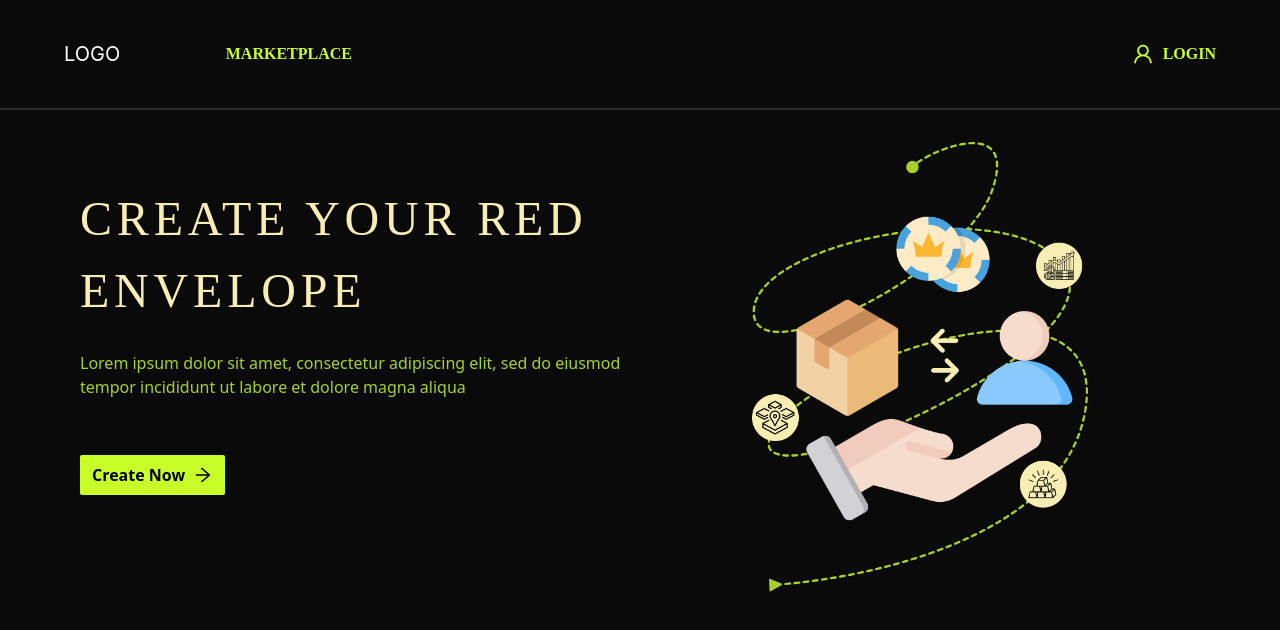
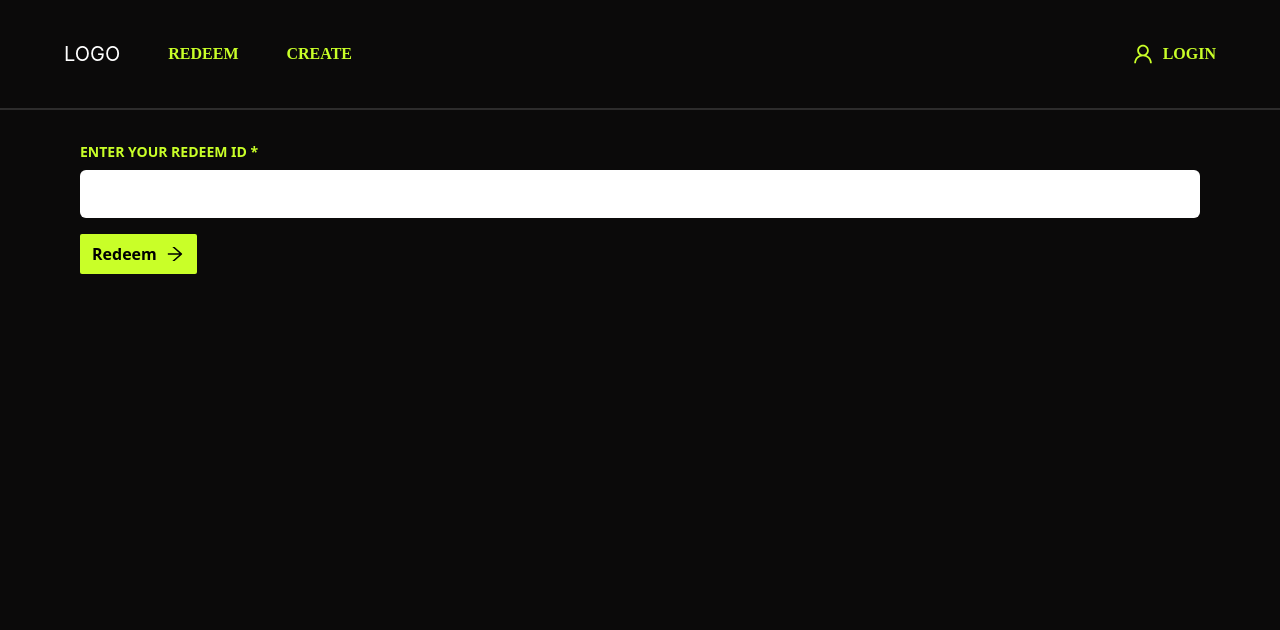
Before and after one commit to 0xAritra/lifafa, a React (Create React App) app: page /redeem in a window 1280 px wide. Before the commit this address led to /. Shown: the top 630 px of the page. Built offline with nearby package versions, Linux system fonts and the light colour scheme.

Commit message:
Update: redeem input page added

```diff
--- a/src/App.js
+++ b/src/App.js
@@ -5,6 +5,7 @@ import LandingPage from './pages/landing';
 import Navbar from './components/navbar';
 import CreateLink from './pages/create-link';
 import CompanyHistoryCard from './components/history';
+import RedeemLanding from './pages/redeem-input';
 
 function App() {
   return (<>
@@ -12,6 +13,7 @@ function App() {
     <div className="my-8 md:mx-20 mx-8">
       <Routes>
         <Route path="/" element={<LandingPage />} />
+        <Route path="/redeem" element={<RedeemLanding />} />
         <Route path="/redeem/:id?" element={<ClaimReward />} />
         <Route path="/create-link" element={<CreateLink />} />
       </Routes>
--- a/src/components/navbar.js
+++ b/src/components/navbar.js
@@ -13,7 +13,8 @@ const Navbar = () => {
                     <h1 className="text-white text-xl font-[Inter]">
                         <Link to={'/'}>LOGO</Link>
                     </h1>
-                    <Link to={''}><span className="text-[#C9FF28] hidden md:block font-semibold uppercase">Marketplace</span></Link>
+                    <Link to={'/redeem'}><span className="text-[#C9FF28] hidden md:block font-semibold uppercase">Redeem</span></Link>
+                    <Link to={'/create-link'}><span className="text-[#C9FF28] hidden md:block font-semibold uppercase">Create</span></Link>
                 </div>
                 <div className="col-span-6"></div>
                 <div className="col-span-3 flex items-center justify-end text-[#C9FF28] text-sm md:text-base">
@@ -28,7 +29,8 @@ const Navbar = () => {
                         <Popover
                             content={<div className="w-[250px]" onClick={e => setMenuOpen(false)}>
                                 <div className="flex flex-col gap-3">
-                                    <Link to={''}><span className="text-[#C9FF28] font-semibold uppercase">Marketplace</span></Link>
+                                    <Link to={'/redeem'}><span className="text-[#C9FF28] font-semibold uppercase">Redeem</span></Link>
+                                    <Link to={'/create-link'}><span className="text-[#C9FF28] font-semibold uppercase">Create</span></Link>
                                     <Link to={''}><span className="text-[#C9FF28] font-semibold uppercase">Login</span></Link>
                                     {/* <Link to={''}><span className="text-[#C9FF28] font-semibold uppercase">{tmpAddress.slice(0, 6)}...{tmpAddress.slice(-4)}</span></Link> */}
                                 </div>
--- a/src/pages/create-link.js
+++ b/src/pages/create-link.js
@@ -135,7 +135,12 @@ const CreateLink = () => {
             }).then(() => {
                 message.success('Shared successfully');
             })
-                .catch(console.error);
+                .catch(err => {
+                    notification.error({
+                        message: 'Failed to share',
+                        description: err,
+                    });
+                });
         } else {
             notification.error({
                 message: 'Failed to share',
@@ -159,7 +164,7 @@ const CreateLink = () => {
                 <form className="flex gap-8 flex-col" onSubmit={handleFormSubmit}>
                     <div data-aos-delay={100} data-aos="fade-up" className="flex flex-col gap-2">
                         <label className="text-[#C9FF28] font-semibold text-sm uppercase">Enter funds to be added *</label>
-                        <input value={funds} onChange={e => setFunds(e.target.value)} className="bg-white px-2 py-3 rounded-md w-full focus:outline-none font-[Inter] font-semibold" />
+                        <input type="number" value={funds} onChange={e => setFunds(e.target.value)} className="bg-white px-2 py-3 rounded-md w-full focus:outline-none font-[Inter] font-semibold" />
                     </div>
                     <ConfigProvider
                         theme={{
@@ -178,7 +183,7 @@ const CreateLink = () => {
                                         return current && current < yesterday;
                                     }}
                                 />
-                                <div data-aos-delay={300} data-aos="fade-up" className="w-full">
+                                <div data-aos="fade-up" className="w-full">
                                     <TimePicker
                                         className="bg-white px-2 py-3 rounded-md w-full focus:outline-none font-[Inter] font-semibold"
                                         onChange={e => setTimeLimit(e)}
@@ -190,12 +195,12 @@ const CreateLink = () => {
                             </div>
                         </div>
                     </ConfigProvider>
-                    <div data-aos-delay={400} data-aos="fade-up" className="flex flex-col gap-2">
+                    <div data-aos-delay={300} data-aos="fade-up" className="flex flex-col gap-2">
                         <label className="text-[#C9FF28] font-semibold text-sm uppercase">NFTS address *</label>
                         <input value={NFTSAddress} onChange={e => setNFTSAddress(e.target.value)} className="bg-white px-2 py-3 rounded-md w-full focus:outline-none font-[Inter] font-semibold" />
                     </div>
                     <div className="my-4 flex ">
-                        <button data-aos-delay={500} data-aos="fade-up" className="bg-[#c9ff28] rounded-sm flex gap-2 px-3 py-2 items-center font-semibold">Generate Link <AiOutlineArrowRight className="text-xl" /></button>
+                        <button data-aos-delay={400} data-aos="fade-up" className="bg-[#c9ff28] rounded-sm flex gap-2 px-3 py-2 items-center font-semibold">Generate Link <AiOutlineArrowRight className="text-xl" /></button>
                     </div>
                 </form>
                 <div className="my-4">
--- /dev/null
+++ b/src/pages/redeem-input.js
@@ -0,0 +1,45 @@
+import Aos from "aos";
+import 'aos/dist/aos.css';
+import { useContext, useEffect, useRef, useState } from "react";
+import { AiOutlineArrowRight } from "react-icons/ai";
+import { useNavigate } from "react-router-dom";
+import { GlobalContext } from "../contexts/globalContext";
+
+const RedeemLanding = () => {
+    const isMounted = useRef(false);
+    const [redeemId, setRedeemId] = useState(null);
+    const navigate = useNavigate();
+    const {message, notification} = useContext(GlobalContext);
+
+    useEffect(() => {
+        if (!isMounted.current) {
+            isMounted.current = true;
+            Aos.init();
+        }
+    }, [])
+
+    const handleFormSubmit = e => {
+        e.preventDefault();
+        //validate redeemId
+        if (!redeemId || redeemId === '') {
+            message.error('Please enter a valid redeem id');
+            return;
+        }
+        navigate(`/redeem/${redeemId}`);
+    }
+    return (
+        <>
+            <form onSubmit={handleFormSubmit}>
+                <div data-aos-delay={100} data-aos="fade-up" className="flex flex-col gap-2">
+                    <label className="text-[#C9FF28] font-semibold text-sm uppercase">Enter your redeem id *</label>
+                    <input type="text" value={redeemId} onChange={e => setRedeemId(e.target.value)} className="bg-white px-2 py-3 rounded-md w-full focus:outline-none font-[Inter] font-semibold" />
+                </div>
+                <div className="my-4 flex ">
+                    <button data-aos-delay={200} data-aos="fade-up" className="bg-[#c9ff28] rounded-sm flex gap-2 px-3 py-2 items-center font-semibold">Redeem <AiOutlineArrowRight className="text-xl" /></button>
+                </div>
+            </form>
+        </>
+    )
+}
+
+export default RedeemLanding;
```
